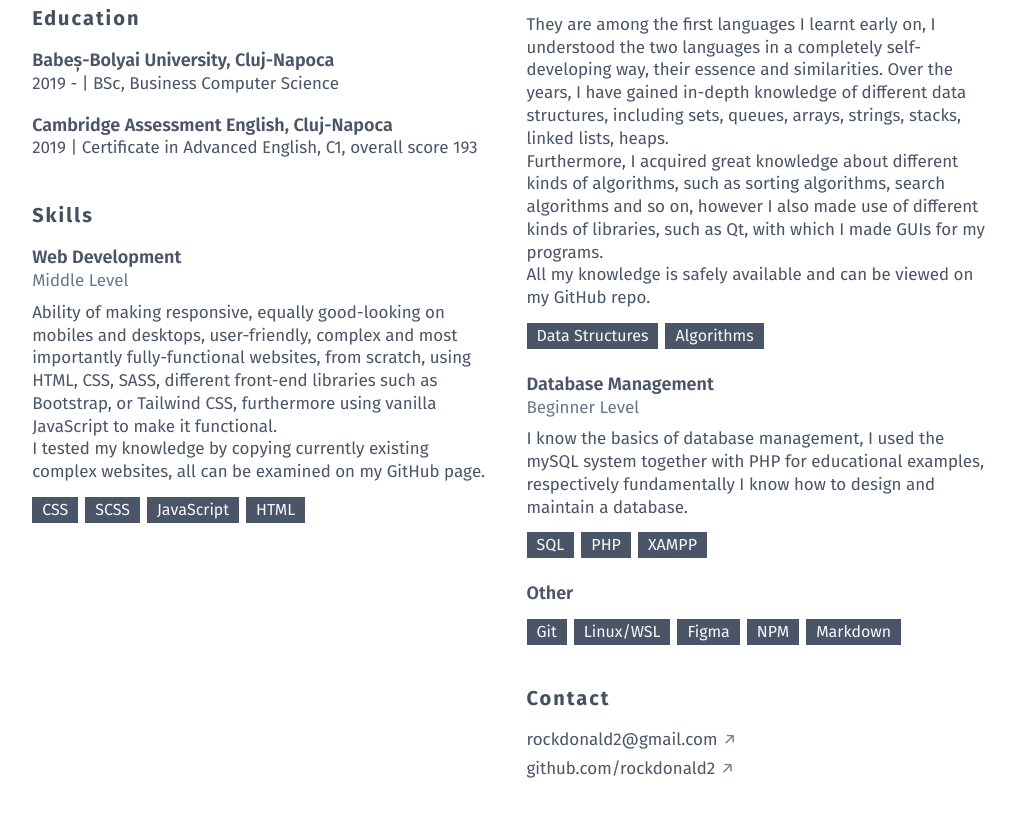
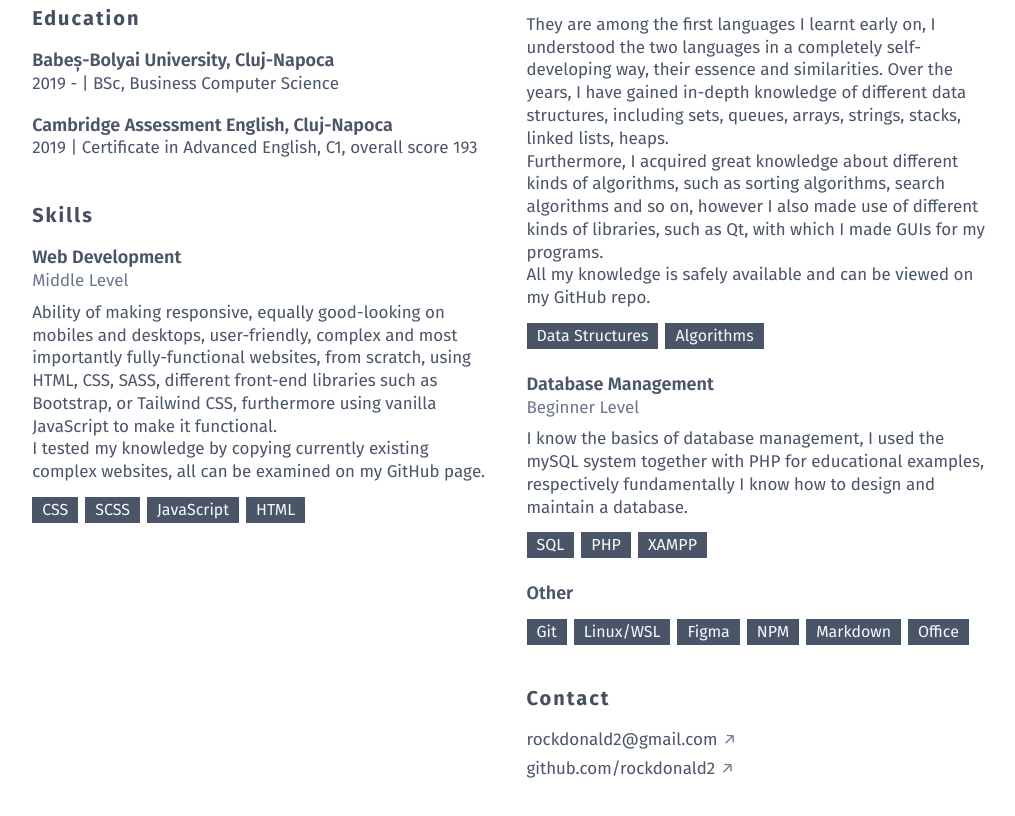
Before and after one commit to rockdonald2/Resume, a plain HTML site: page docs/index.html in a window 1280 px wide. Shown: the part 546-1362 px from the top of the page, without its empty margins (131-1146 px from the left). Drawn offline with Linux system fonts and the light colour scheme; a web font is replaced by a local one.

Commit message:
2020.06.27

```diff
--- a/docs/index.html
+++ b/docs/index.html
@@ -267,6 +267,9 @@
                       <li class="px-2.5 mr-1.6 mb-1.6 text-base text-gray-100 print:bg-white print:border-inset bg-gray-700">
                         Markdown
                       </li>
+                      <li class="px-2.5 mr-1.6 mb-1.6 text-base text-gray-100 print:bg-white print:border-inset bg-gray-700">
+                        Office
+                      </li>
                     </ul>
                   </div>
                 </section>
```
Also changed, not shown: hungarian/index.html (+3 -0 lines).
